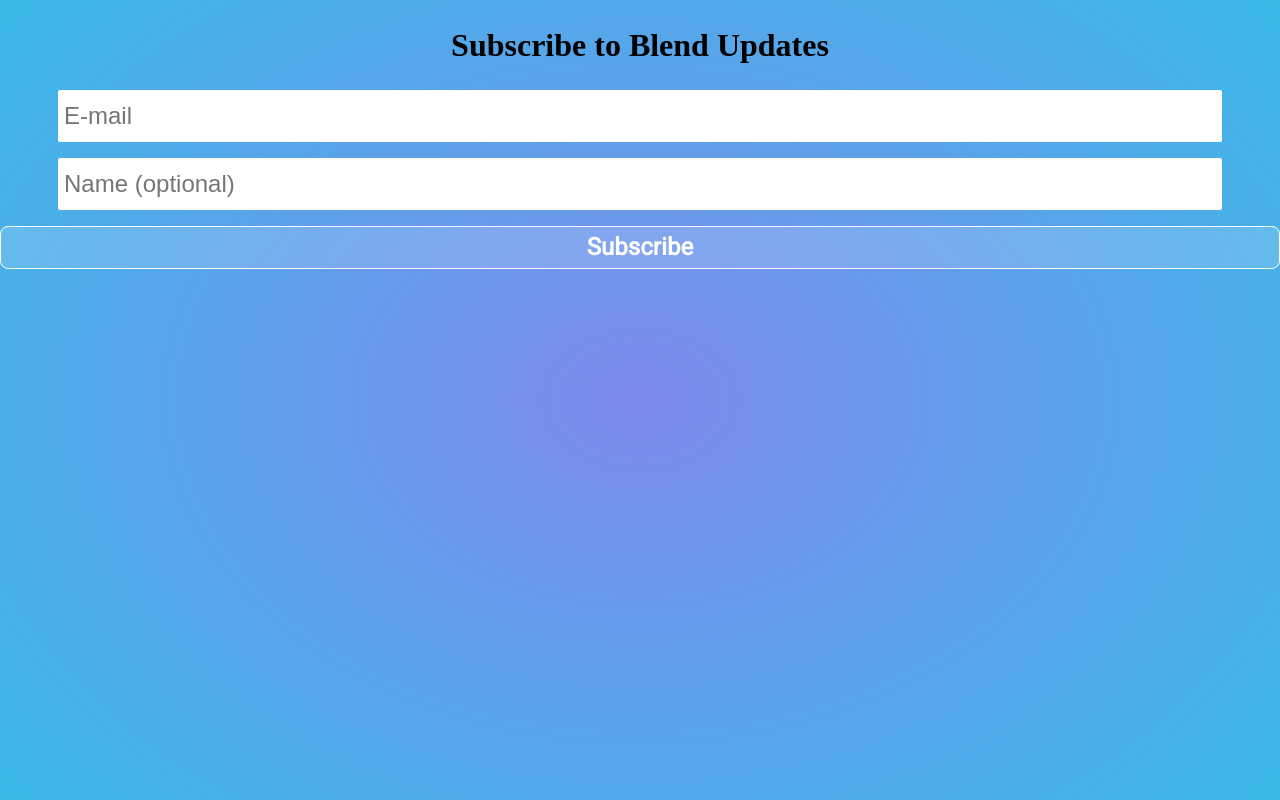
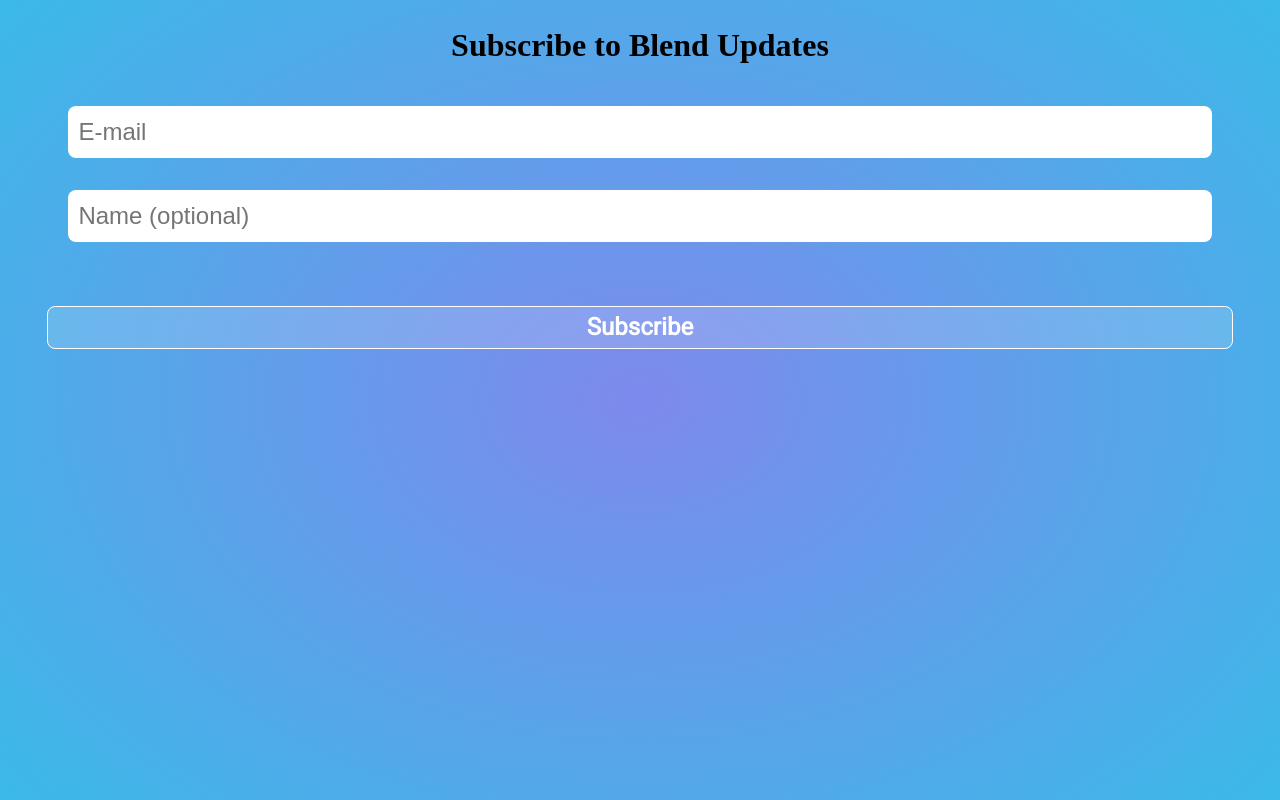
Before and after one commit to admoya/blend-product-site, a SvelteKit app: page /subscribe in a window 1280 px wide. Built offline with nearby package versions, Linux system fonts and the light colour scheme; a web font is replaced by a local one.

Commit message:
feat(coming-soon): tweaks to subscribe page

```diff
--- a/src/routes/subscribe/+page.svelte
+++ b/src/routes/subscribe/+page.svelte
@@ -1,5 +1,5 @@
 <form method="post" action="https://communications.csma.technology/subscription/form" class="listmonk-form">
-    <div>
+    <div class="subscribe-form">
         <h2>Subscribe to Blend Updates</h2>
         <input type="hidden" name="nonce" />
         <p><input type="email" name="email" required placeholder="E-mail" /></p>
@@ -14,15 +14,21 @@
 </form>
 
 <style>
+    .subscribe-form {
+        display: flex;
+        flex-direction: column;
+        padding: 0 1rem;
+        margin: 0px;
+    }
     input[type="text"], input[type="email"]{
         width: 90%;
-        padding: 10px 4px 10px 4px;
-        border-radius: 2px;
+        padding: 10px 8px;
+        border-radius: 8px;
         border-color: transparent;
         font-size: 1.5em;
     }
     .btn {
-        width: 100%;
+        width: 95%;
         font-family: "Heebo";
         font-weight: bold;
         font-size: 1.5em;
```
